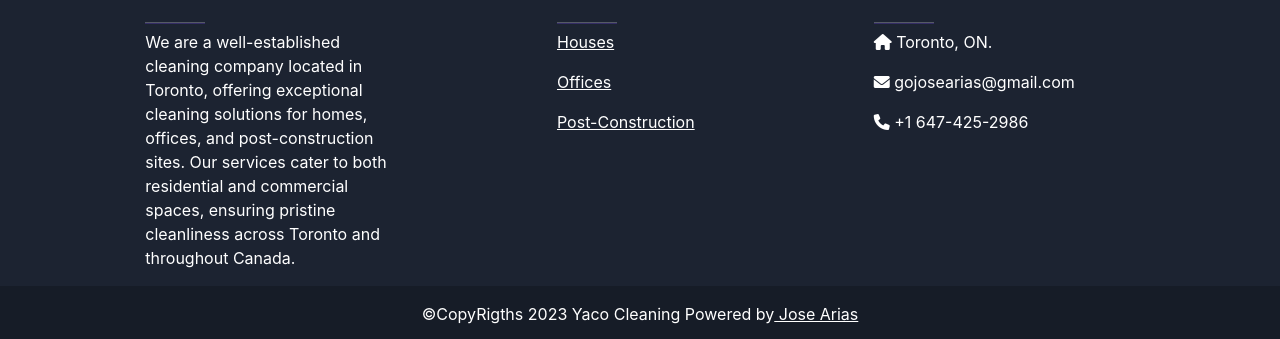
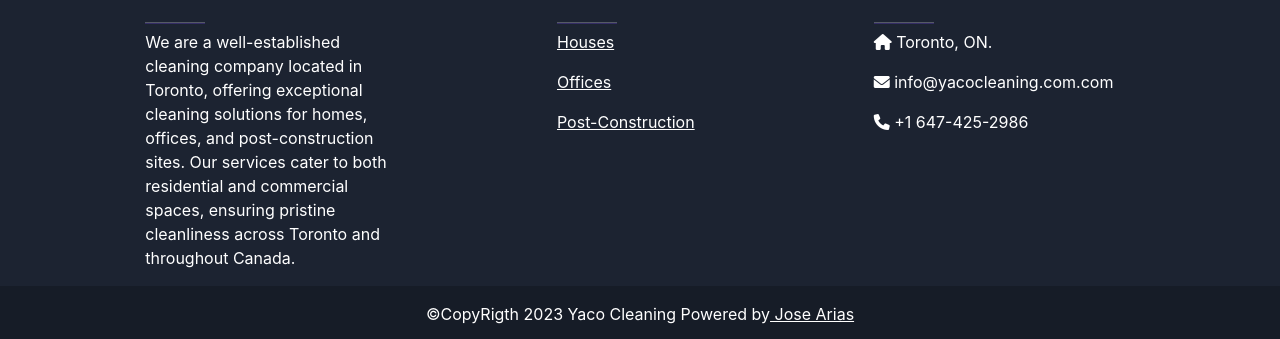
Before and after one commit to JoseArias31/Yaco-Cleaning-Company, a React (Vite) app: page / in a window 1280 px wide. Shown: the part 3711-4050 px from the top of the page. Built offline with nearby package versions, Linux system fonts and the light colour scheme.

Commit message:
Footer updates

```diff
--- a/src/Components/Footer.jsx
+++ b/src/Components/Footer.jsx
@@ -50,7 +50,7 @@ return(
                       <h6 className="text-uppercase fw-bold">Contact</h6>
                       <hr className="mb-4 mt-0 d-inline-block mx-auto" style={{ width: "60px", backgroundColor: "#7c4dff", height: "2px" }} />
                       <p><i className="fas fa-home mr-3"></i> Toronto, ON.</p>
-                      <p><i className="fas fa-envelope mr-3"></i> gojosearias@gmail.com</p>
+                      <p><i className="fas fa-envelope mr-3"></i> info@yacocleaning.com.com</p>
                       <p><i className="fas fa-phone mr-3"></i> +1 647-425-2986</p>
                     </div>
                   </div>
@@ -58,7 +58,7 @@ return(
               </section>
 
               <div className="text-center p-3" style={{ backgroundColor: "rgba(0, 0, 0, 0.2)" }}>
-                ©CopyRigths 2023 Yaco Cleaning Powered by
+                ©CopyRigth 2023 Yaco Cleaning Powered by
                 <a className="text-white" target="_blank" rel="noopener noreferrer" href="https://josearias31.github.io/Portfolio-2023/"> Jose Arias</a>
               </div>
             </footer>
```
